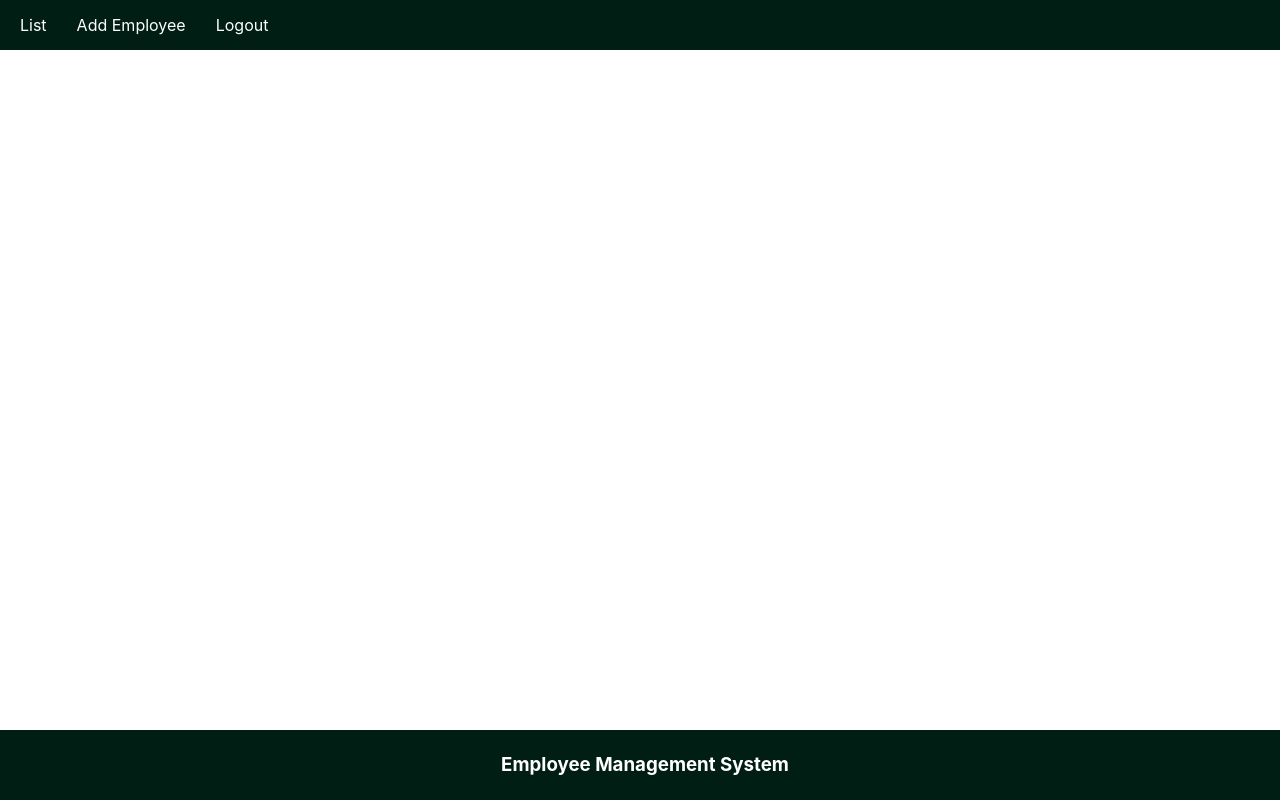
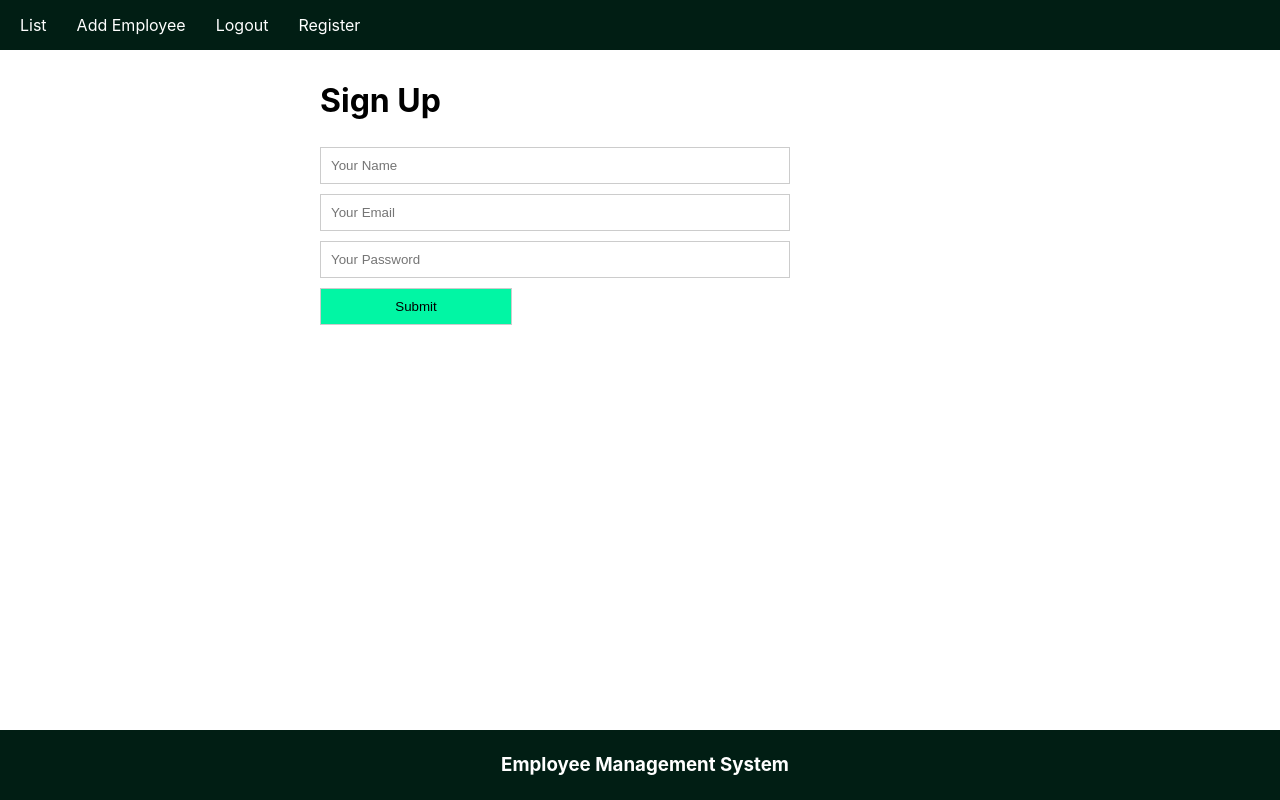
Before and after one commit to mesepith/node_react_employee_management, a React (Create React App) app in the folder react-front/: page /signup in a window 1280 px wide. Built offline with nearby package versions, Linux system fonts and the light colour scheme.

Commit message:
signup page is created

```diff
--- a/react-front/src/App.css
+++ b/react-front/src/App.css
@@ -21,6 +21,25 @@
   bottom: 0;
   color: #fff;
   text-align: center;
+}
+
+.parentz{
+  margin: 0 auto;
+  width: 50%;
+  padding: 10px;
+}
+
+.signup .signelm{
+  width: 70%;
+  padding: 10px;
+  margin: 5px 0;
+  border: 1px solid #ccc;
+}
+
+.signup .signupbtn{
+  width: 30%;
+  cursor: pointer;
+  background-color: rgb(1, 246, 164);
 }
 
 @media (prefers-reduced-motion: no-preference) {
--- a/react-front/src/App.js
+++ b/react-front/src/App.js
@@ -3,6 +3,7 @@ import './App.css';
 import Nav from './components/Nav'
 import { BrowserRouter, Routes, Route} from 'react-router-dom'
 import Footer from './components/Footer';
+import SignUp from './components/SignUp';
 
 //create App
 function App() {
@@ -14,6 +15,7 @@ function App() {
           <Route path="/" element={<h1>Employee List</h1>} />
           <Route path="/add" element={<h1>Add Employee</h1>} />
           <Route path="/logout" element={<h1>Bye Bye</h1>} />
+          <Route path="/signup" element={<SignUp />} />
         </Routes>
       </BrowserRouter>
       <Footer />
--- a/react-front/src/components/Nav.js
+++ b/react-front/src/components/Nav.js
@@ -13,6 +13,7 @@ const Nav = () => {
                 <li><Link to="/">List</Link></li>
                 <li><Link to="/add">Add Employee</Link></li>
                 <li><Link to="/logout">Logout</Link></li>
+                <li><Link to="/signup">Register</Link></li>
             </ul>
         </div>
     )
--- /dev/null
+++ b/react-front/src/components/SignUp.js
@@ -0,0 +1,29 @@
+//import react
+import React,{useState} from 'react';
+
+//create function
+const SignUp = () => {
+
+    //create state
+    const [name, setName] = useState('');
+    const [email, setEmail] = useState('');
+    const [password, setPassword] = useState('');
+
+    const getData = () => {
+        console.warn(name,email,password);
+    }
+
+
+    return (
+        <div className='parentz signup'>
+            <h1>Sign Up</h1>
+            <input value={name} onChange={(e)=>setName(e.target.value)} className='signelm' type="text" name="name" placeholder='Your Name' />
+            <input value={email} onChange={(e)=>setEmail(e.target.value)} className='signelm' type="email" name="email" placeholder='Your Email' />
+            <input value={password} onChange={(e)=>setPassword(e.target.value)} className='signelm' type="password" name="password" placeholder='Your Password' />
+            <button onClick={getData} className='signelm signupbtn' type="button">Submit</button>
+        </div>
+    )
+}
+
+//export
+export default SignUp;
```
